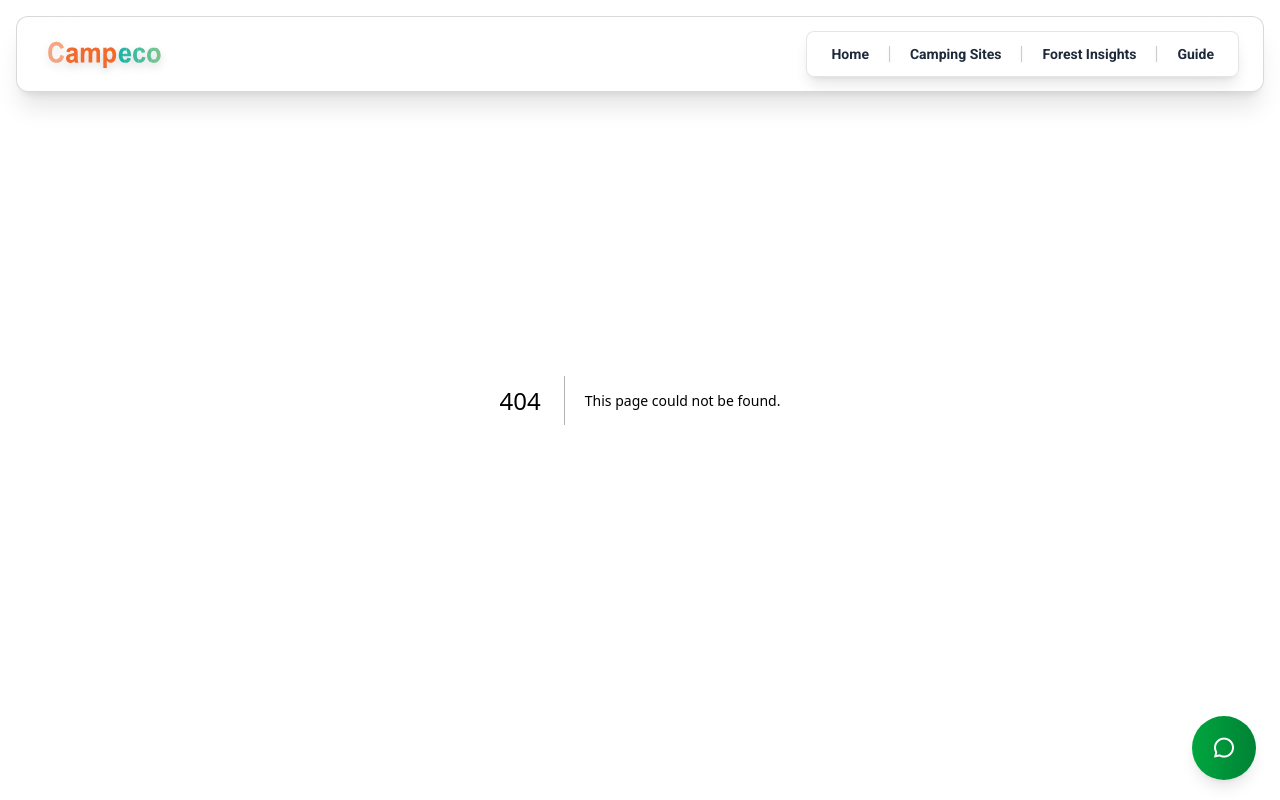
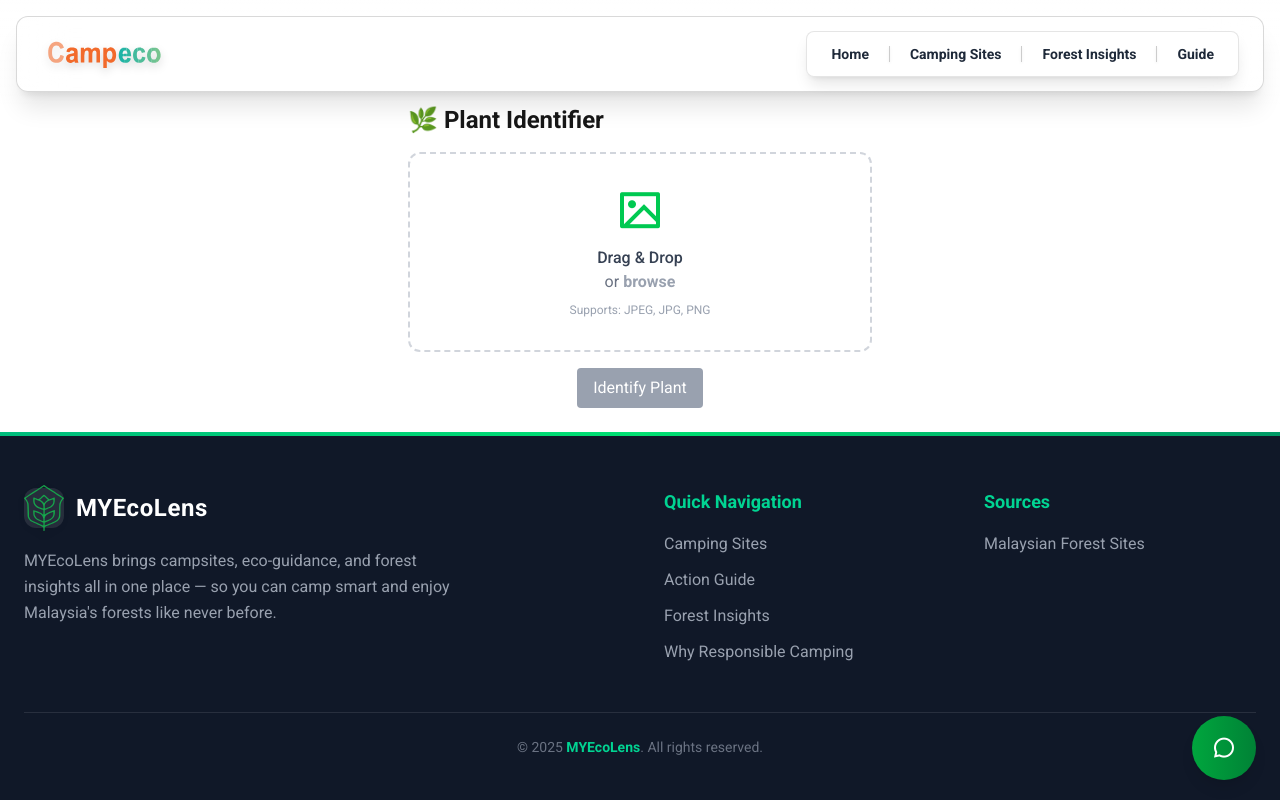
Before and after one commit to khantzeyar/my-ecolens, a Next.js app: page /plant in a window 1280 px wide. Before the commit this address had no page. Shown: the top 800 px of the page. Built offline with nearby package versions, Linux system fonts and the light colour scheme.

Commit message:
Created a simple integration of a plant identifier

```diff
--- /dev/null
+++ b/src/app/api/plant/route.ts
@@ -0,0 +1,21 @@
+import { NextResponse } from "next/server";
+
+export async function POST(req: Request) {
+  const formData = await req.formData();
+  const file = formData.get("file") as File;
+  if (!file) return NextResponse.json({ error: "No file uploaded" }, { status: 400 });
+
+  const apiKey = process.env.PLANT_API_KEY;
+  const apiUrl = `https://my-api.plantnet.org/v2/identify/all?api-key=${apiKey}`;
+
+  const plantFormData = new FormData();
+  plantFormData.append("images", file);
+
+  const res = await fetch(apiUrl, {
+    method: "POST",
+    body: plantFormData,
+  });
+
+  const data = await res.json();
+  return NextResponse.json(data);
+}
--- /dev/null
+++ b/src/app/plant/page.tsx
@@ -0,0 +1,174 @@
+"use client";
+import React, { useState, DragEvent, useRef } from "react";
+import Image from "next/image";
+
+export default function PlantIdentifier() {
+  const [file, setFile] = useState<File | null>(null);
+  const [loading, setLoading] = useState(false);
+  // eslint-disable-next-line @typescript-eslint/no-explicit-any
+  const [result, setResult] = useState<any>(null);
+  const [error, setError] = useState<string | null>(null);
+  const [dragActive, setDragActive] = useState(false);
+  const fileInputRef = useRef<HTMLInputElement>(null);
+
+  const handleFileChange = (e: React.ChangeEvent<HTMLInputElement>) => {
+    setFile(e.target.files?.[0] || null);
+    setResult(null);
+    setError(null);
+  };
+
+  const handleDragOver = (e: DragEvent<HTMLDivElement>) => {
+    e.preventDefault();
+    e.stopPropagation();
+    setDragActive(true);
+  };
+
+  const handleDragLeave = (e: DragEvent<HTMLDivElement>) => {
+    e.preventDefault();
+    e.stopPropagation();
+    setDragActive(false);
+  };
+
+  const handleDrop = (e: DragEvent<HTMLDivElement>) => {
+    e.preventDefault();
+    e.stopPropagation();
+    setDragActive(false);
+
+    const droppedFile = e.dataTransfer.files?.[0];
+    if (droppedFile && droppedFile.type.startsWith("image/")) {
+      setFile(droppedFile);
+      setResult(null);
+      setError(null);
+    } else {
+      setError("Please drop a valid image file.");
+    }
+  };
+
+  const handleClickDropZone = () => {
+    fileInputRef.current?.click();
+  };
+
+  const handleSubmit = async (e: React.FormEvent) => {
+    e.preventDefault();
+    if (!file) return;
+
+    setLoading(true);
+    setError(null);
+
+    const formData = new FormData();
+    formData.append("file", file);
+
+    try {
+      const res = await fetch("/api/plant", {
+        method: "POST",
+        body: formData,
+      });
+
+      if (!res.ok) throw new Error("Failed to identify plant");
+      const data = await res.json();
+      setResult(data);
+    } catch (err) {
+      setError("Something went wrong. Please try again.");
+      console.error(err);
+    } finally {
+      setLoading(false);
+    }
+  };
+
+  return (
+    <div className="max-w-lg mx-auto p-6 mt-20">
+      <h1 className="text-2xl font-bold mb-4">🌿 Plant Identifier</h1>
+
+      <form
+        onSubmit={handleSubmit}
+        className="flex flex-col items-center gap-4 w-full"
+      >
+        {/* Clickable + Drag & Drop Zone */}
+        <div
+          onClick={handleClickDropZone}
+          onDragOver={handleDragOver}
+          onDragLeave={handleDragLeave}
+          onDrop={handleDrop}
+          className={`w-full border-2 border-dashed rounded-xl p-8 text-center transition-colors cursor-pointer flex flex-col items-center justify-center
+            ${
+              dragActive
+                ? "border-green-600 bg-green-50"
+                : "border-gray-300 hover:border-green-400"
+            }
+          `}
+        >
+          {file ? (
+            <p className="text-gray-800">
+              Selected: <strong>{file.name}</strong>
+            </p>
+          ) : (
+            <>
+              <i className="ri-image-line text-green-500 text-5xl mb-3"></i>
+              <p className="text-gray-700 font-medium">Drag & Drop</p>
+              <p className="text-gray-500">
+                or <span className="text-gray-400 font-bold">browse</span>
+              </p>
+              <p className="text-xs text-gray-400 mt-2">
+                Supports: JPEG, JPG, PNG
+              </p>
+            </>
+          )}
+        </div>
+
+        {/* Hidden file input */}
+        <input
+          type="file"
+          accept="image/*"
+          ref={fileInputRef}
+          onChange={handleFileChange}
+          className="hidden"
+        />
+
+        <button
+          type="submit"
+          disabled={!file || loading}
+          className="bg-green-600 text-white px-4 py-2 rounded hover:bg-green-700 disabled:bg-gray-400"
+        >
+          {loading ? "Identifying..." : "Identify Plant"}
+        </button>
+      </form>
+
+      {error && <p className="text-red-500 mt-4">{error}</p>}
+
+      {result && result.results && result.results.length > 0 && (
+        <div className="mt-6 border-t pt-4">
+          <h2 className="text-xl font-semibold mb-2">Top Match</h2>
+
+          <div className="flex flex-col gap-2">
+            <p>
+              <strong>Common name:</strong>{" "}
+              {result.results[0].species.commonNames?.[0] || "N/A"}
+            </p>
+            <p>
+              <strong>Scientific name:</strong>{" "}
+              {result.results[0].species.scientificNameWithoutAuthor}
+            </p>
+            <p>
+              <strong>Score:</strong>{" "}
+              {(result.results[0].score * 100).toFixed(1)}%
+            </p>
+
+            {result.results[0].images?.length > 0 && (
+              <Image
+                src={result.results[0].images[0].url.s}
+                alt="Plant example"
+                width={200}
+                height={200}
+                className="rounded-md mt-2 object-cover"
+              />
+            )}
+          </div>
+        </div>
+      )}
+
+      {result && result.results && result.results.length === 0 && (
+        <p className="mt-4 text-gray-600">No matches found. Try another photo.</p>
+      )}
+    </div>
+  );
+}
```
